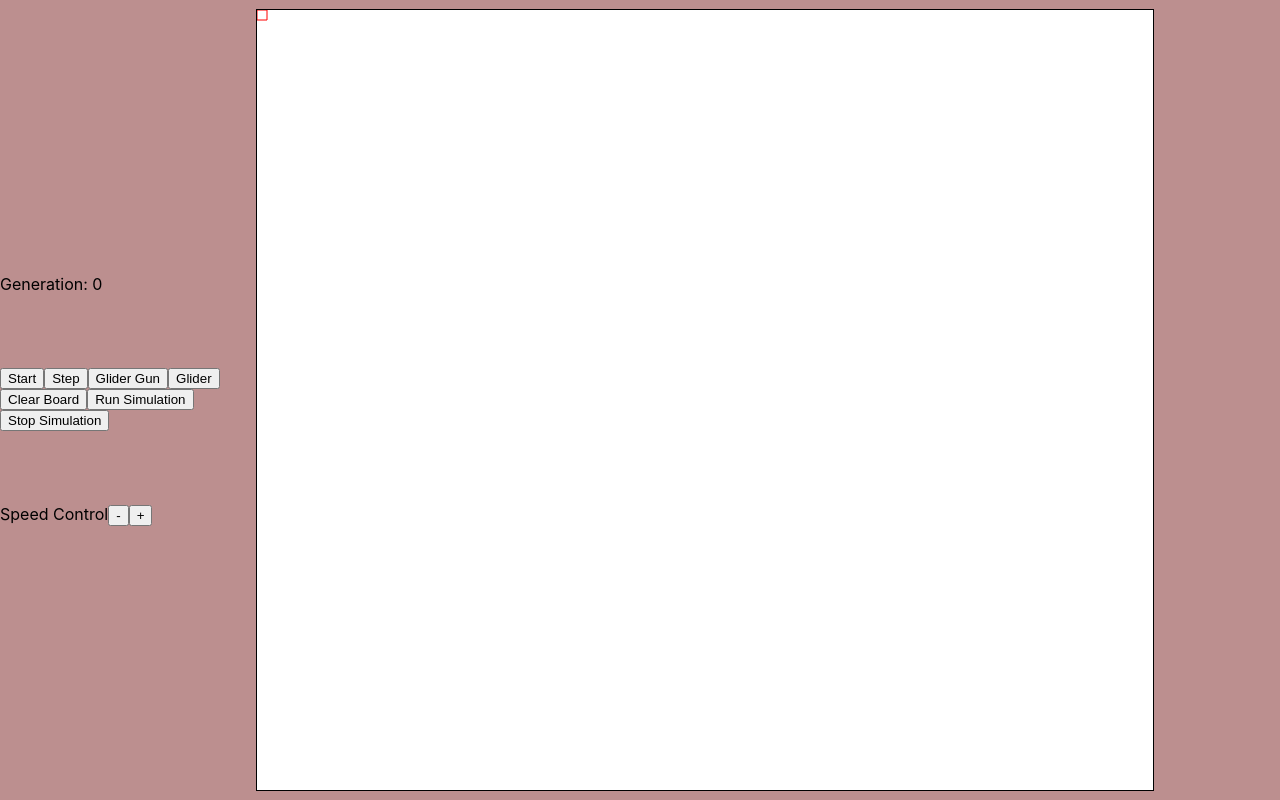
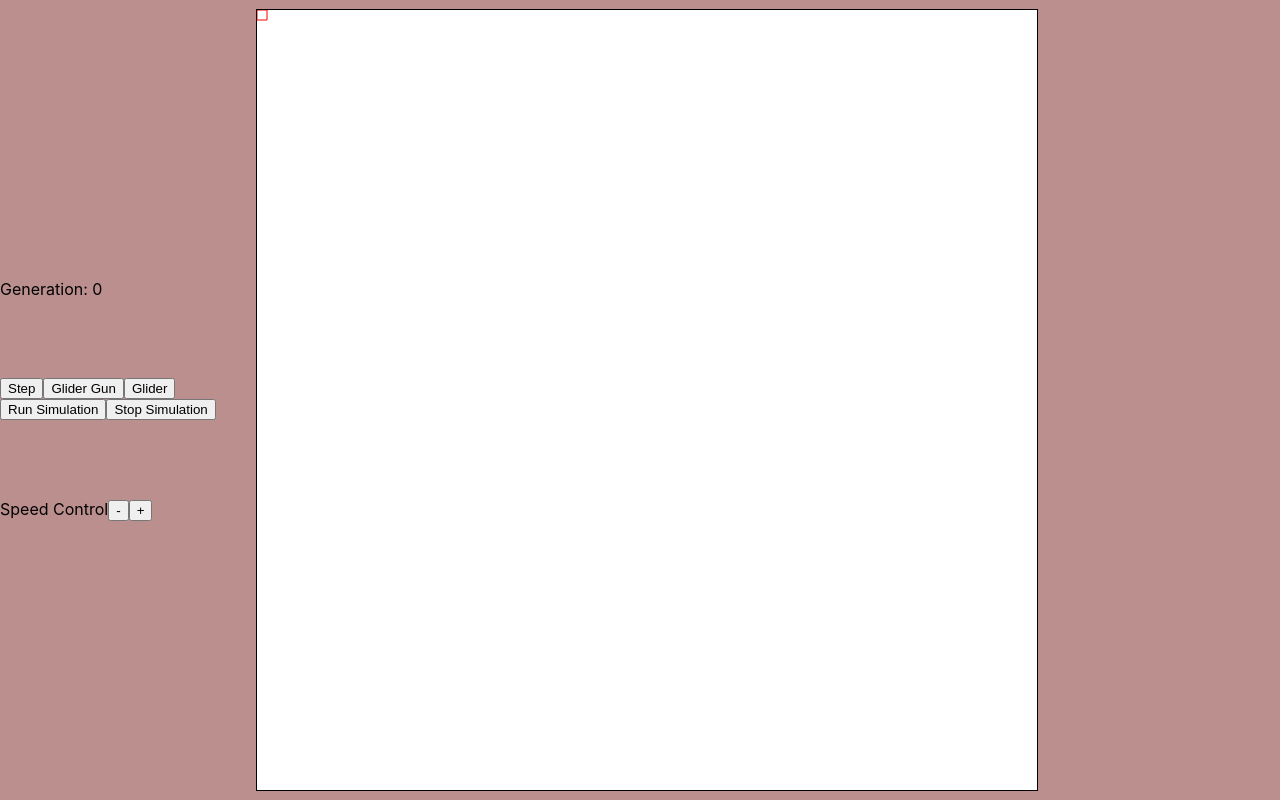
Before and after one commit to AndreLT/conway, a React (Create React App) app: page / in a window 1280 px wide. Built offline with nearby package versions, Linux system fonts and the light colour scheme.

Commit message:
Removal of react hooks for a more predictable state change

```diff
--- a/src/components/board.js
+++ b/src/components/board.js
@@ -1,5 +1,4 @@
 import React, {useState, useEffect} from 'react';
-import { render } from 'react-dom';
 
 import Canvas from './canvas'
 
@@ -8,38 +7,40 @@ let gun = require('../models/glider_gun.json');
 let glider = require('../models/glider.json');
 let toLive = new Map();
 let toDie = new Map();
+let data = {};
 
-const Board = () => {
-
-    const [generation, setGeneration] = useState(0);
-    const [intervalId, setIntervalId] = useState(false);
-    const [size, setSize] = useState(10);
-    const [cursorCoord, setCursorCoord] = useState({x:0,y:0});
-    const [canvas, setCanvas] = useState(<Canvas cursor={cursorCoord} generation={generation} alive={alive} size={size}/>);
-    const [fps, setFps] = useState(300);
-    const [placement, setPlacement] = useState(null);
-    const [pattern, setPattern] = useState(null);
-
-    const canvasProps = () => {
-        return {
-            cursor: cursorCoord,
-            generation: generation,
-            alive: alive,
-            size: size,
-            model: placement
+class Board extends React.Component {
+    constructor(props) {
+        super(props);
+        this.state = {
+            generation: 0,
+            intervalid: null,
+            size: 10,
+            cursorcoord: {x:0, y:0},
+            canvas: <Canvas alive={alive} size={10} cursor={{x:0, y:0}} />,
+            fps: 300,
+            placement: null,
+            pattern: null,
+            res: null
        }
     }
 
+    dispatch = () => {
+        let updated = this.state;
+        Object.assign(updated, {...data});
+        Object.assign(updated, {canvas: <Canvas model={updated.placement} size={updated.size} cursor={updated.cursorcoord} alive={alive} />})
+        this.setState({...updated})
+        data = {};
+    }
 
-    const rNeighbours = (element, testdead) => {
-
+    rNeighbours = (element, testdead) => {
         let neighbours = 0;
         for(let i=element.coord.x-1; i<=element.coord.x+1; i++){
             for(let j=element.coord.y-1; j<=element.coord.y+1; j++){
                 if(alive.has(i + '-' + j)){
                     neighbours++;
                 }
-                else if(testdead && rNeighbours({coord:{x: i, y: j}}, false) === 2){
+                else if(testdead && this.rNeighbours({coord:{x: i, y: j}}, false) === 2){
                     toLive.set(i + '-' + j,{x:i, y:j})
                 }
             }
@@ -47,137 +48,140 @@ const Board = () => {
         return neighbours -1;
     }
 
-    const drawBoard = () => {
-        console.log("drew board");
-    }
+    handleKeyPress(key){
 
-    const handleKeyPress = (key) => {
-        let newCursor = null;
-        switch(key){
-            case 'ArrowUp':
-                newCursor = {x:cursorCoord.x ,y:cursorCoord.y - 1}
-                break;
-            case 'ArrowDown':
-                newCursor = {x:cursorCoord.x ,y:cursorCoord.y + 1}
-                break;
-            case 'ArrowRight':
-                newCursor = {x:cursorCoord.x + 1 ,y:cursorCoord.y}
-                break;
-            case 'ArrowLeft':
-                newCursor = {x:cursorCoord.x - 1 ,y:cursorCoord.y}
-                break;
-            case 'a':
-                if(placement){
-                    setPlacement(null);
-                    conceiveModel();
-                } else {
-                    alive.set(cursorCoord.x + '-' + cursorCoord.y,{coord:{x:cursorCoord.x, y:cursorCoord.y}})
-                }
-            default:
-                console.log('key not implemented')
-        }
-        if(newCursor){
-            let {cursor, ...newProps} = canvasProps();
-            if(pattern)
-                drawModel(pattern)
-            updateCanvas({cursor: newCursor, ...newProps});
-            setCursorCoord(newCursor)
+        const updateCursor = (difference) => {
+            /// NEEDS TO VERIFY BOUNDS
+            if(difference.x >= 0 && difference.y >= 0)
+                Object.assign(data, {cursorcoord: difference})
+            if(this.state.pattern){
+                this.drawModel(this.state.pattern, difference);
             }
         }
 
-    const runtime = (speed) => {
-        const intId = window.setInterval(() => step(), speed);
-        setIntervalId(intId);
+        switch(key){
+            case 'ArrowUp':
+                updateCursor({x:this.state.cursorcoord.x ,y:this.state.cursorcoord.y - 1})
+                break;
+            case 'ArrowDown':
+                updateCursor({x:this.state.cursorcoord.x ,y:this.state.cursorcoord.y + 1})
+                break;
+            case 'ArrowRight':
+                updateCursor({x:this.state.cursorcoord.x + 1 ,y:this.state.cursorcoord.y})
+                break;
+            case 'ArrowLeft':
+                updateCursor({x:this.state.cursorcoord.x - 1 ,y:this.state.cursorcoord.y})
+                break;
+            case 'a':
+                if(this.state.placement){
+                    this.conceiveModel();
+                    Object.assign(data, {placement: null, pattern: null})
+                } else {
+                    let coord = this.state.cursorcoord;
+                    alive.set(coord.x + '-' + coord.y,{coord:{x:coord.x, y:coord.y}})
+                }
+        }
+        this.dispatch();
     }
 
-    const stop = () => {
-        clearInterval(intervalId);
-        setIntervalId(false);
+    runtime = (speed) => {
+        const id = window.setInterval(() => this.step(), speed);
+        this.setState({intervalid: id})
     }
 
-    const speed = (news) => {
-        stop();
-        runtime(news);
-        setFps(news);
+    stop = () => {
+        clearInterval(this.state.intervalid);
+        this.setState({intervalid: null})
     }
 
-    const conceiveModel = () => {
-        placement.forEach(element => {
+    speed = (news) => {
+        this.stop();
+        this.runtime(news);
+        this.setState({fps: news})
+    }
+
+    conceiveModel = () => {
+        this.state.placement.forEach(element => {
             alive.set(element.x + '-' + element.y, {coord: element})
         });
     }
 
-    const drawModel = (pattern) => {
+    drawModel = (pattern, coordinates) => {
         let blueprint = [];
         for(let i=1; i<=pattern["size"];i++){
-            blueprint.push({x:pattern[i].x + cursorCoord.x, y:pattern[i].y + cursorCoord.y})
+            blueprint.push({x:pattern[i].x + coordinates.x, y:pattern[i].y + coordinates.y})
         }
-        setPlacement(blueprint);
-        let {model, ...newProps} = canvasProps();
-        updateCanvas({model: blueprint, ...newProps});
+        Object.assign(data, {placement: blueprint, cursorcoord: coordinates});
     }
 
-    const eConceive = () => {
+    eConceive = () => {
         for (let [key, value] of toLive) {
             alive.set(key, {coord: value})
         }
         toLive.clear();
     }
 
-    const eKill = () => {
+    eKill = () => {
         for (let [key, value] of toDie) {
             alive.delete(key)
         }
         toDie.clear();
     }
 
-    const step = () => {
+    step = () => {
 
         for (let [key, value] of alive) {
-            let neighbours = rNeighbours(value, true);
+            let neighbours = this.rNeighbours(value, true);
 
             if(neighbours > 3 || neighbours < 2)
                 toDie.set(key, value);
         };
-        setGeneration(generation+1)
-        eConceive();
-        eKill();
-        updateCanvas(canvasProps());
+
+        Object.assign(data, {generation: this.state.generation+1})
+        this.eConceive();
+        this.eKill();
+        this.dispatch();
     }
 
-    const start = () => {
-        setGeneration(1);
+    placeModel = (model) => {
+        Object.assign(data, {pattern: model})
+        this.drawModel(model, data.cursorcoord ? data.cursorcoord : this.state.cursorcoord);
+        this.dispatch();
     }
 
-    const updateCanvas = (newProps) => {
-        setCanvas(<Canvas {...newProps}/>)
+    updateWindowDimensions = () => {
+        this.setState({res: {width: window.innerWidth, height: window.innerHeight}});
     }
 
-    const placeModel = (model) => {
-        setPattern(model);
-        drawModel(model);
+    componentDidMount(){
+        window.addEventListener('resize', this.updateWindowDimensions());
     }
 
-    return <div class="main" onKeyDown={(e)=>handleKeyPress(e.key)}>
+    componentWillUnmount(){
+        window.removeEventListener('resize', this.updateWindowDimensions());
+    }
+
+    render() {
+
+        return <div class="main" onKeyDown={(e)=> this.handleKeyPress(e.key)}>
             <div class="side-menu">
-            <text>Generation: {generation}</text>
+                <text>Generation: {this.state.generation}</text>
                 <div class="button-group">
-                <button onClick={()=> start()}>Start</button>
-                <button onClick={()=> step()}>Step</button>
-                <button onClick={()=> placeModel(gun)}>Glider Gun</button>
-                <button onClick={()=> placeModel(glider)}>Glider</button>
-                <button onClick={()=> drawBoard()}>Clear Board</button>
-                <button onClick={()=> runtime(fps)} disabled={intervalId}>Run Simulation</button>
-                <button onClick={()=> stop()}>Stop Simulation</button>
+                    <button onClick={()=> this.step()}>Step</button>
+                    <button onClick={()=> this.placeModel(gun)}>Glider Gun</button>
+                    <button onClick={()=> this.placeModel(glider)}>Glider</button>
+                    <button onClick={()=> this.runtime(this.state.fps)} disabled={this.state.intervalid}>Run Simulation</button>
+                    <button onClick={()=> this.stop()}>Stop Simulation</button>
                 </div>
                 <div>
                     <text>Speed Control</text>
-                <button onClick={()=> speed(fps+50)} disabled={fps >= 2000}>-</button>
-                <button onClick={()=> speed(fps-50)} disabled={fps <= 50}>+</button>
+                    <button onClick={()=> this.speed(this.state.fps+50)} disabled={this.state.fps >= 2000}>-</button>
+                    <button onClick={()=> this.speed(this.state.fps-50)} disabled={this.state.fps <= 50}>+</button>
                 </div>
             </div>
-        {canvas}
+            {this.state.canvas}
         </div>
+    }
 }
 
 export default Board;
--- a/src/components/canvas.js
+++ b/src/components/canvas.js
@@ -1,4 +1,4 @@
-import React, { useRef, useEffect, useState } from 'react'
+import React, { useRef, useEffect } from 'react'
 
 const Canvas = props => {
   const canvasRef = useRef(null);
@@ -11,6 +11,7 @@ const Canvas = props => {
 
       ctx.beginPath();
       ctx.rect(x, y, props.size-1, props.size-1);
+      ctx.fillStyle = "black";
       ctx.fill();
     }
   }
@@ -25,8 +26,8 @@ const Canvas = props => {
   const drawModel = (ctx) => {
     props.model.forEach(element => {
       ctx.beginPath();
-      ctx.rect(element.x*props.size, element.y*props.size, props.size, props.size)
-      ctx.fillStyle = "grey";
+      ctx.rect(element.x*props.size, element.y*props.size, props.size-1, props.size-1)
+      ctx.fillStyle = "#BBAAAA";
       ctx.fill();
     })
   }
@@ -35,12 +36,11 @@ const Canvas = props => {
     const canvas = canvasRef.current;
     const context = canvas.getContext('2d');
 
-    //getting canvas width
-    let width=window.innerWidth*0.7
-    let height=window.innerHeight-20
+    //getting canvas side size
+    let side=window.innerHeight-20
 
-    context.canvas.width=width
-    context.canvas.height=height
+    context.canvas.width=side
+    context.canvas.height=side
 
     if(props.cursor){
       drawCursor(context);
```
Also changed, not shown: src/components/cell.js (deleted). Lines whose indentation alone changed are shown as unchanged.
